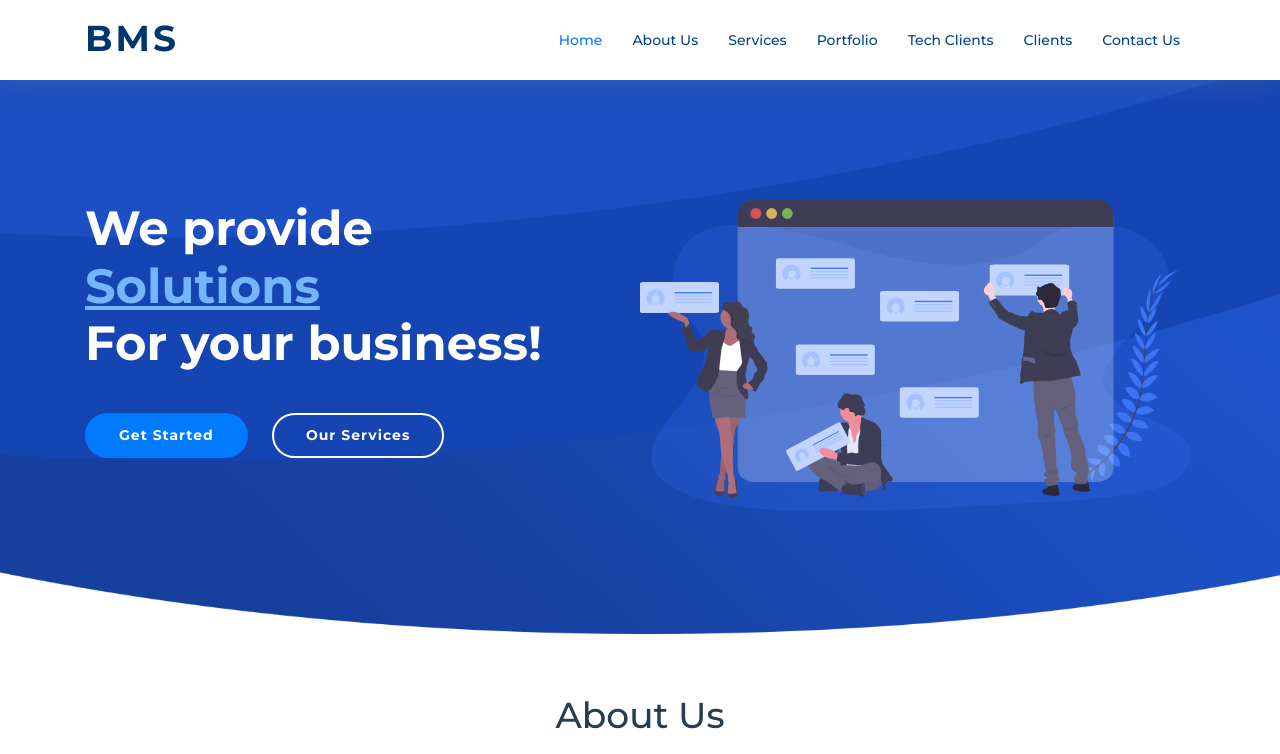
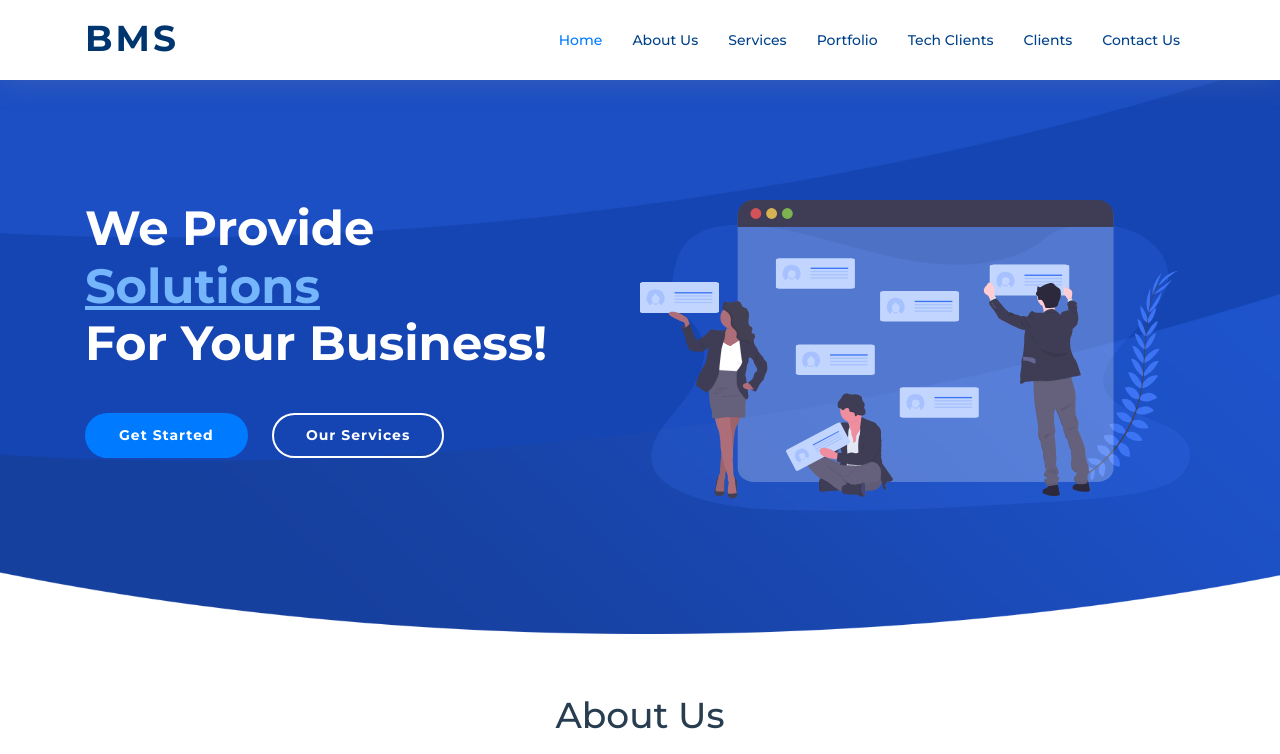
Before and after one commit to Byteme-Solutions/triptify, a plain HTML site: page index.html in a window 1280 px wide. Shown: the top 754 px of the page. Drawn offline with nearby package versions, Linux system fonts and the light colour scheme; animation ran at ten frames a second; files whose address does not match are found by name.

Commit message:
Update index.html

```diff
--- a/index.html
+++ b/index.html
@@ -91,7 +91,7 @@
       </div>
 
       <div class="intro-info">
-        <h2>We provide<br><span>Solutions</span><br>For your business!</h2>
+        <h2>We Provide<br><span>Solutions</span><br>For Your Business!</h2>
         <div>
           <a href="#about" class="btn-get-started scrollto">Get Started</a>
           <a href="#services" class="btn-services scrollto">Our Services</a>
```
